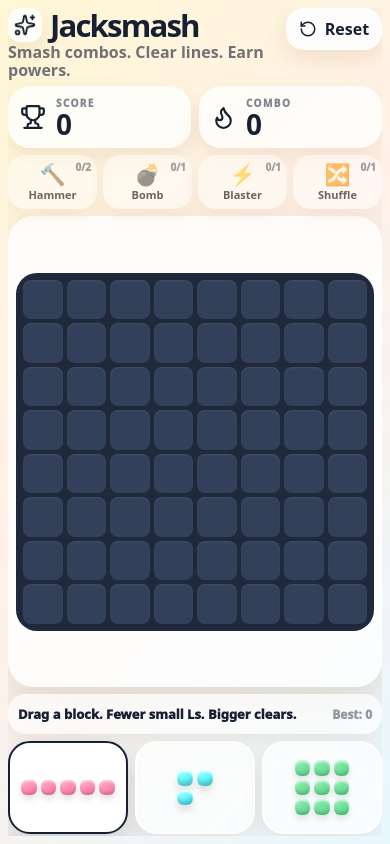
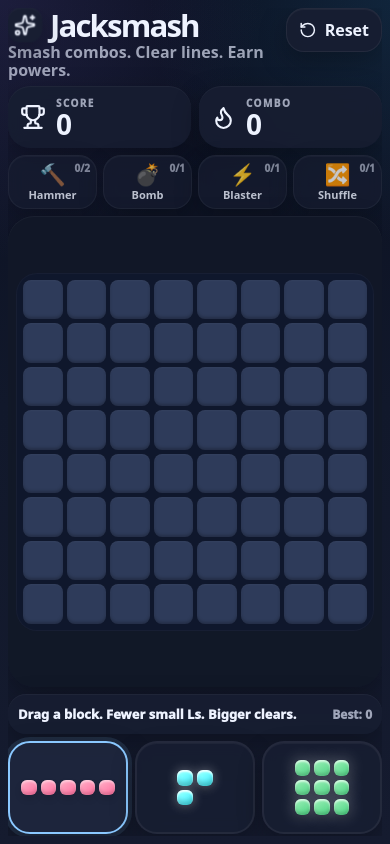
Before and after one commit to bigbthebuilder-hue/Jacksmash, a React (Vite) app: page / in a window 390 px wide. Built offline with nearby package versions, Linux system fonts and the light colour scheme.

Commit message:
Add dark theme

```diff
--- a/index.html
+++ b/index.html
@@ -3,7 +3,7 @@
   <head>
     <meta charset="UTF-8" />
     <meta name="viewport" content="width=device-width, initial-scale=1, viewport-fit=cover" />
-    <meta name="theme-color" content="#fff1e8" />
+    <meta name="theme-color" content="#11182b" />
     <meta name="apple-mobile-web-app-title" content="Jacksmash" />
     <meta name="apple-mobile-web-app-capable" content="yes" />
     <meta name="mobile-web-app-capable" content="yes" />
--- a/src/style.css
+++ b/src/style.css
@@ -1001,3 +1001,123 @@ p {
     padding: 6px;
   }
 }
+
+
+/* Dark theme pass v1 */
+
+body {
+  background:
+    radial-gradient(circle at top left, rgba(91, 76, 160, 0.22), transparent 28%),
+    radial-gradient(circle at top right, rgba(41, 130, 180, 0.18), transparent 26%),
+    linear-gradient(180deg, #0b1020 0%, #11182b 48%, #151b2f 100%);
+  color: #eef3ff;
+}
+
+.logo-bubble,
+.reset-btn,
+.stat-card,
+.bonus-btn,
+.board-card,
+.message-bar {
+  background: rgba(23, 30, 49, 0.92);
+  color: #eef3ff;
+  box-shadow:
+    0 10px 28px rgba(0, 0, 0, 0.28),
+    inset 0 1px 0 rgba(255, 255, 255, 0.04);
+}
+
+p,
+.stat-card span,
+.bonus-meta small,
+.bonus-count,
+.message-bar small {
+  color: rgba(231, 237, 255, 0.66);
+}
+
+.reset-btn {
+  border: 1px solid rgba(255, 255, 255, 0.06);
+}
+
+.bonus-empty {
+  opacity: 0.78;
+}
+
+.bonus-btn {
+  border: 1px solid rgba(255, 255, 255, 0.06);
+}
+
+.bonus-active {
+  outline: 3px solid #8ac8ff;
+  box-shadow:
+    0 0 0 3px rgba(138, 200, 255, 0.18),
+    0 10px 28px rgba(0, 0, 0, 0.34);
+}
+
+.board-card {
+  background: rgba(18, 24, 40, 0.96);
+}
+
+.board {
+  background: #0f172c;
+  box-shadow: inset 0 0 0 1px rgba(255, 255, 255, 0.03);
+}
+
+.board-cell {
+  background: #2e3b5a;
+  box-shadow:
+    inset 0 1px 2px rgba(255, 255, 255, 0.04),
+    inset 0 -2px 3px rgba(0, 0, 0, 0.22);
+}
+
+.piece {
+  background: rgba(23, 30, 49, 0.96);
+  border: 2px solid rgba(255, 255, 255, 0.06);
+  box-shadow:
+    0 10px 24px rgba(0, 0, 0, 0.28),
+    inset 0 1px 0 rgba(255, 255, 255, 0.04);
+}
+
+.piece-selected {
+  border-color: #8ac8ff;
+  background: rgba(30, 38, 61, 0.98);
+  box-shadow:
+    0 14px 30px rgba(0, 0, 0, 0.34),
+    0 0 0 4px rgba(138, 200, 255, 0.12);
+}
+
+.game-over {
+  background: rgba(10, 14, 24, 0.96);
+  color: #eef3ff;
+  box-shadow:
+    0 18px 40px rgba(0, 0, 0, 0.42),
+    inset 0 1px 0 rgba(255, 255, 255, 0.05);
+}
+
+.game-over button {
+  background: #eef3ff;
+  color: #11182b;
+}
+
+.score-pop {
+  color: #ffd56e;
+  text-shadow: 0 0 12px rgba(255, 213, 110, 0.24);
+}
+
+.line-strike {
+  box-shadow:
+    0 0 18px rgba(255,255,255,.75),
+    0 0 38px rgba(76,186,255,.82),
+    0 0 64px rgba(155,114,255,.68);
+}
+
+@media (max-width: 760px) {
+  .logo-bubble,
+  .reset-btn,
+  .stat-card,
+  .bonus-btn,
+  .board-card,
+  .message-bar,
+  .piece {
+    backdrop-filter: blur(8px);
+  }
+}
```
Also changed, not shown: public/manifest.webmanifest, 2 other files (tests, documents, lock files or other folders).
